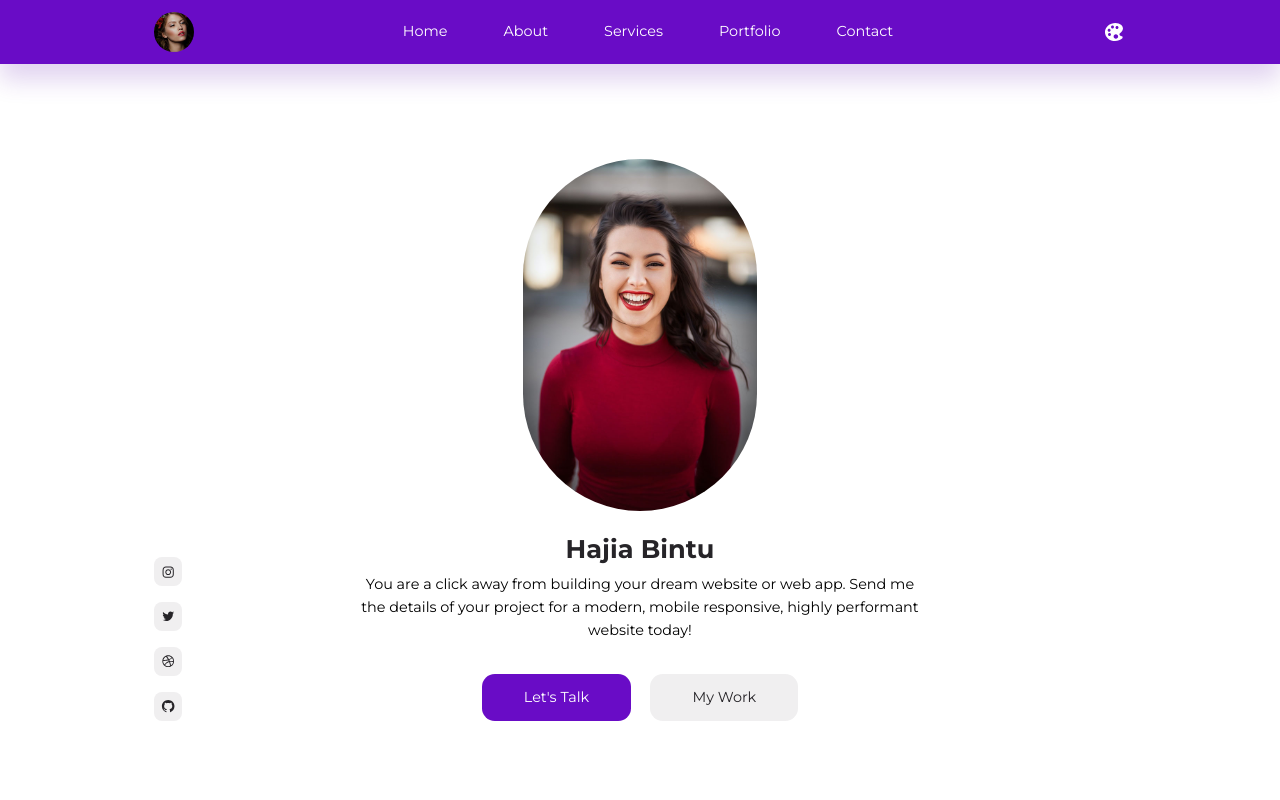
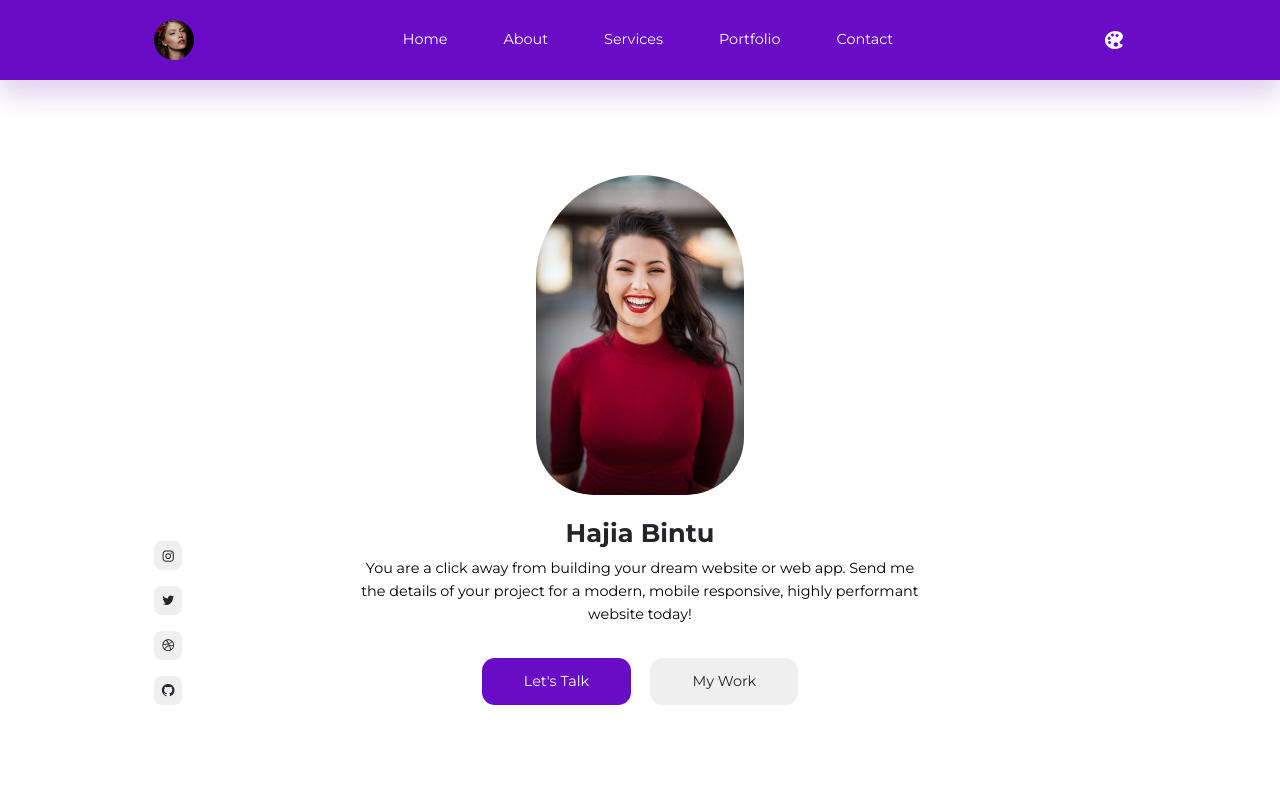
Before and after one commit to rasyedrenaldi/portfolioMe, a React (Create React App) app: page / in a window 1280 px wide. Shown: the top 800 px of the page. Built offline with nearby package versions, Linux system fonts and the light colour scheme.

Commit message:
adjustment profile header

```diff
--- a/src/sections/header/header.css
+++ b/src/sections/header/header.css
@@ -15,10 +15,10 @@
 }
 
 .header__profile {
-  /* width: 16rem; */
-  height: 22rem;
+  width: 13rem;
+  height: 20rem;
   display: flex;
-  border-radius: 10rem 10rem;
+  border-radius: 9rem 9rem 5rem 5rem;
   overflow: hidden;
   margin-bottom: 1.5rem;
 }
--- a/src/sections/navbar/navbar.css
+++ b/src/sections/navbar/navbar.css
@@ -1,6 +1,6 @@
 nav {
   width: 100vw;
-  height: 4rem;
+  height: 5rem;
   display: grid;
   place-items: center;
   background: var(--color-primary);
```
